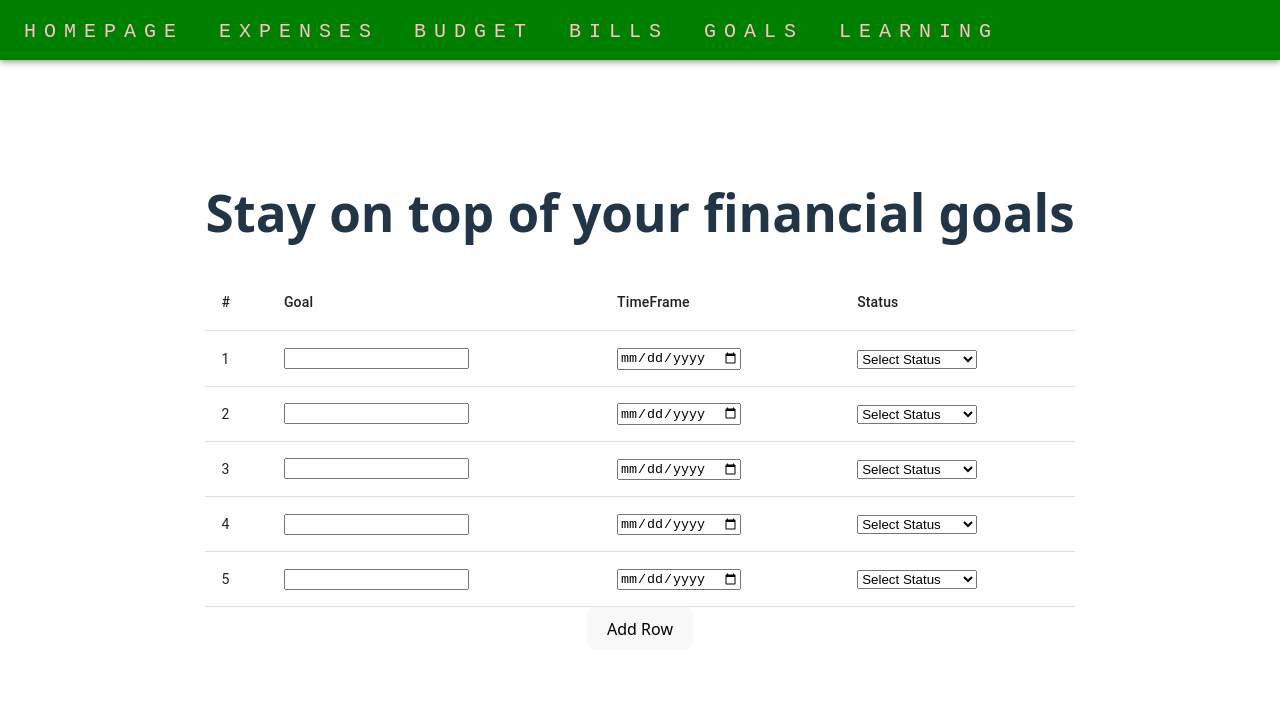
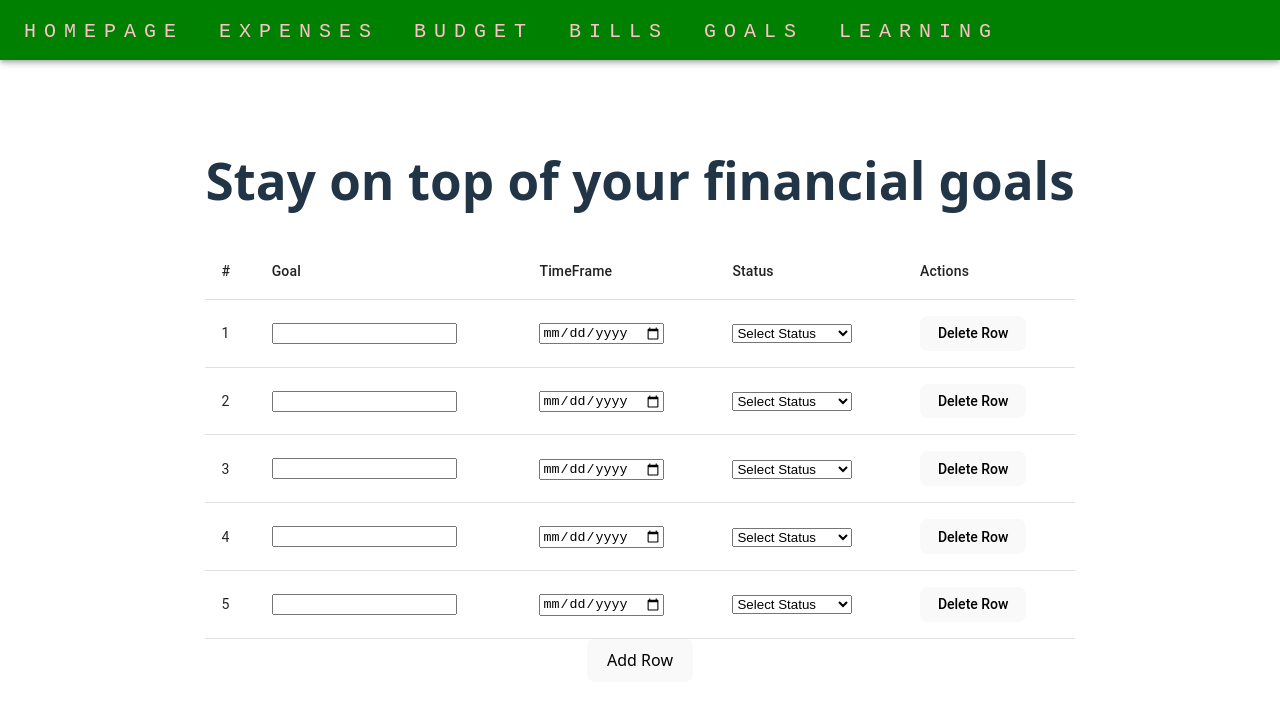
Before and after one commit to jbraun28/Personal-Finance-Tracker, a React (Vite) app: page /goal-tracker in a window 1280 px wide. Shown: the top 704 px of the page. Built offline with nearby package versions, Linux system fonts and the light colour scheme.

Commit message:
Place delete button within TableCell to keep HTML valid and make status dropdown a controlled component

```diff
--- a/src/pages/GoalTracker.jsx
+++ b/src/pages/GoalTracker.jsx
@@ -4,7 +4,7 @@
 export default function GoalTracker() {
 
   //table labels
-  const columns = ["#", "Goal", "TimeFrame", "Status"];
+  const columns = ["#", "Goal", "TimeFrame", "Status", "Actions"];
 
   //start with an array
   const initialRows = [];
@@ -38,6 +38,13 @@
     setRows([...rows, newRow]) //add the new row to a shallow copy of current rows
   }
 
+  //event handler for deleting rows
+  const handleDeleteRow = (rowIdxToDelete) => {
+    const updatedRows = rows.filter((row,idx) => idx !== rowIdxToDelete);
+    setRows(updatedRows);
+
+  }
+
   return (
     <div>
       <div>
@@ -56,7 +63,7 @@
         <TableBody>
           {rows.map((row, rowIdx) => (
             <TableRow key={row.id}>
-              <TableCell>{row.id}</TableCell>
+              <TableCell>{rowIdx+1}</TableCell>
               <TableCell>
                 <input
                 type='text'
@@ -72,11 +79,15 @@
                 </input>
               </TableCell>
               <TableCell>
-              <select name="selectedStatus">
-                <option value="None">Select Status</option>
-                <option value="Complete">✅ (Completed)</option>
-                <option value="In Progress">🚧 (In Progress)</option>
-              </select>
+                <select value={row.status}
+                onChange={(e) => handleInputChange(rowIdx, 'status', e)}>
+                  <option value="">Select Status</option>
+                  <option value="Complete">✅ (Completed)</option>
+                  <option value="In Progress">🚧 (In Progress)</option>
+                </select>
+              </TableCell>
+              <TableCell>
+                <button onClick={() => handleDeleteRow(rowIdx)}>Delete Row</button>
               </TableCell>
 
             </TableRow>
```
